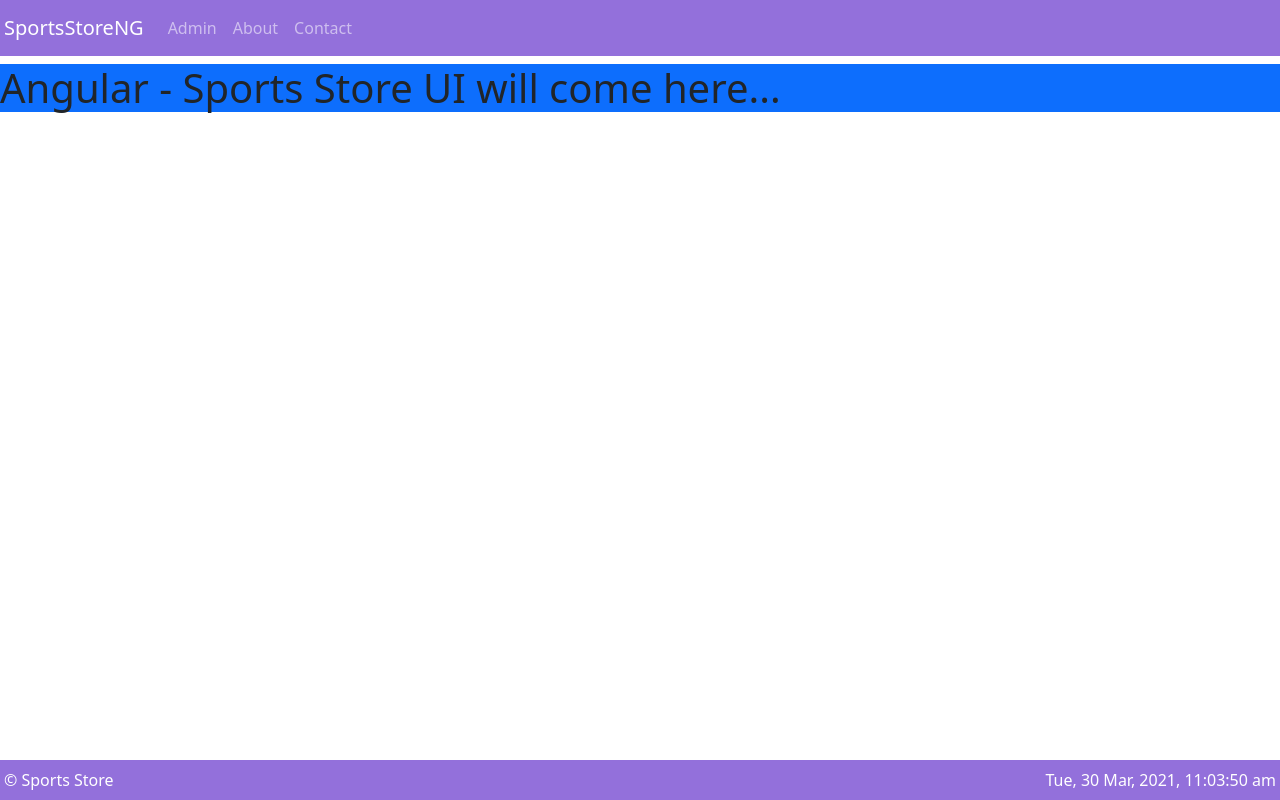
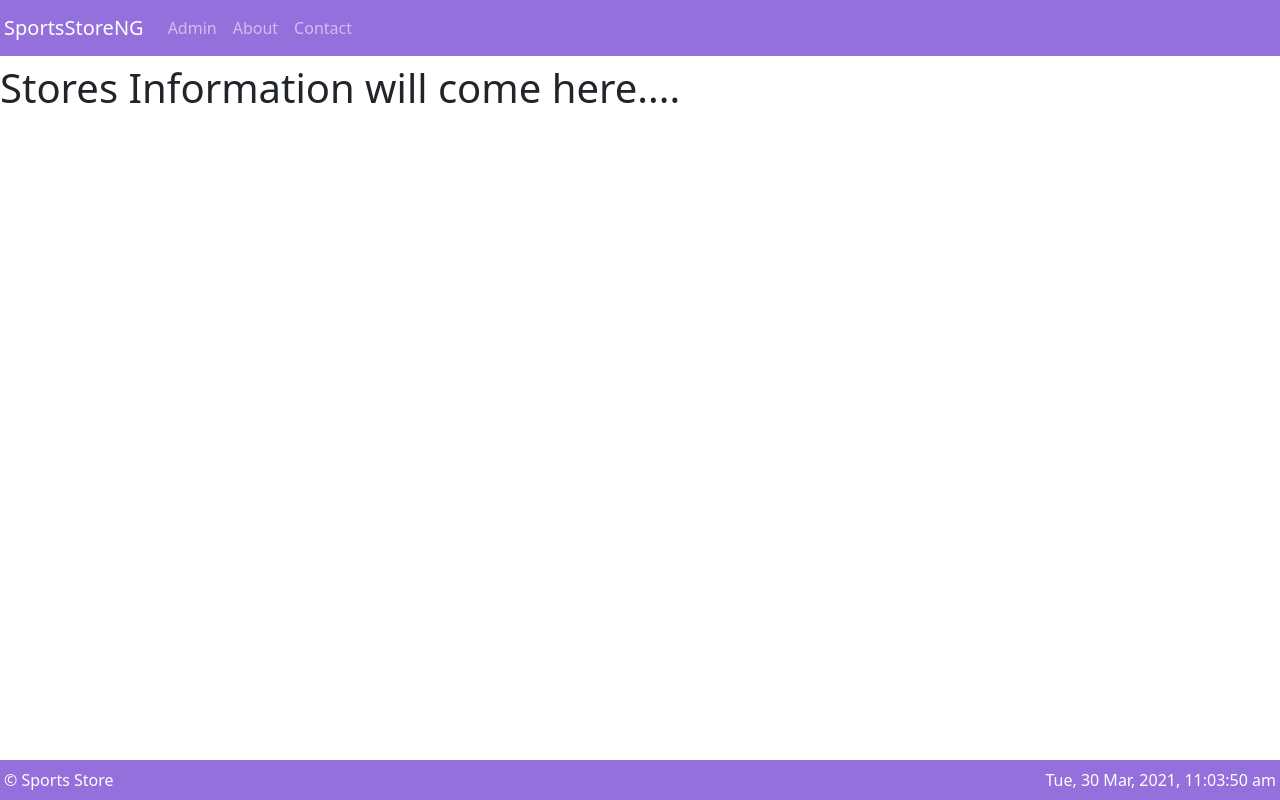
Before and after one commit to DotNet-and-Angular-trainig/SportsStoreSolution, an Angular app in the folder SportsStoreApp/ClientApp/: page / in a window 1280 px wide. Built offline with nearby package versions, Linux system fonts and the light colour scheme.

Commit message:
Stores Component

```diff
--- a/SportsStoreApp/ClientApp/src/app/app.component.html
+++ b/SportsStoreApp/ClientApp/src/app/app.component.html
@@ -1,7 +1,7 @@
 <app-navheader [title]="title"></app-navheader>
 
 <div class="dataPlacement">
-  <h1 class="bg-primary">Angular - Sports Store UI will come here...</h1>
+  <app-store></app-store>
 </div>
 
 <app-navfooter></app-navfooter>
--- a/SportsStoreApp/ClientApp/src/app/app.module.ts
+++ b/SportsStoreApp/ClientApp/src/app/app.module.ts
@@ -9,10 +9,13 @@ import { AppComponent } from './app.component';
 
 import { NavModule } from './nav/nav.module';
 
+import { StoreComponent } from './stores/store.component';
+
 @NgModule({
   declarations: [
     AppComponent
     //NavHeaderComponent, NavFooterComponent
+    , StoreComponent
   ],
   imports: [
     BrowserModule, NavModule
--- a/SportsStoreApp/ClientApp/src/app/nav/navheader.component.html
+++ b/SportsStoreApp/ClientApp/src/app/nav/navheader.component.html
@@ -1,7 +1,7 @@
 <nav class="navbar fixed-top navbar-dark bg-purple navbar-expand-md">
   <a class="navbar-brand ms-1" href="/ClientApp/src/index.html">{{ title }}</a>
   <button class="navbar-toggler me-1" type="button" data-bs-toggle="collapse" data-bs-target="#navigationContent">
-    <i class="bi-alarm bi-chevron-down" style="color:aqua;"></i>
+    <i class="bi bi-chevron-down" style="color:aqua;"></i>
   </button>
   <div class="navbar-collapse collapse" id="navigationContent">
     <ul class="navbar-nav me-auto">
--- /dev/null
+++ b/SportsStoreApp/ClientApp/src/app/stores/store.component.html
@@ -0,0 +1 @@
+<h1>Stores Information will come here....</h1>
```
Also changed, not shown: SportsStoreApp/ClientApp/src/app/stores/store.component.ts (added, +8 -0 lines).
